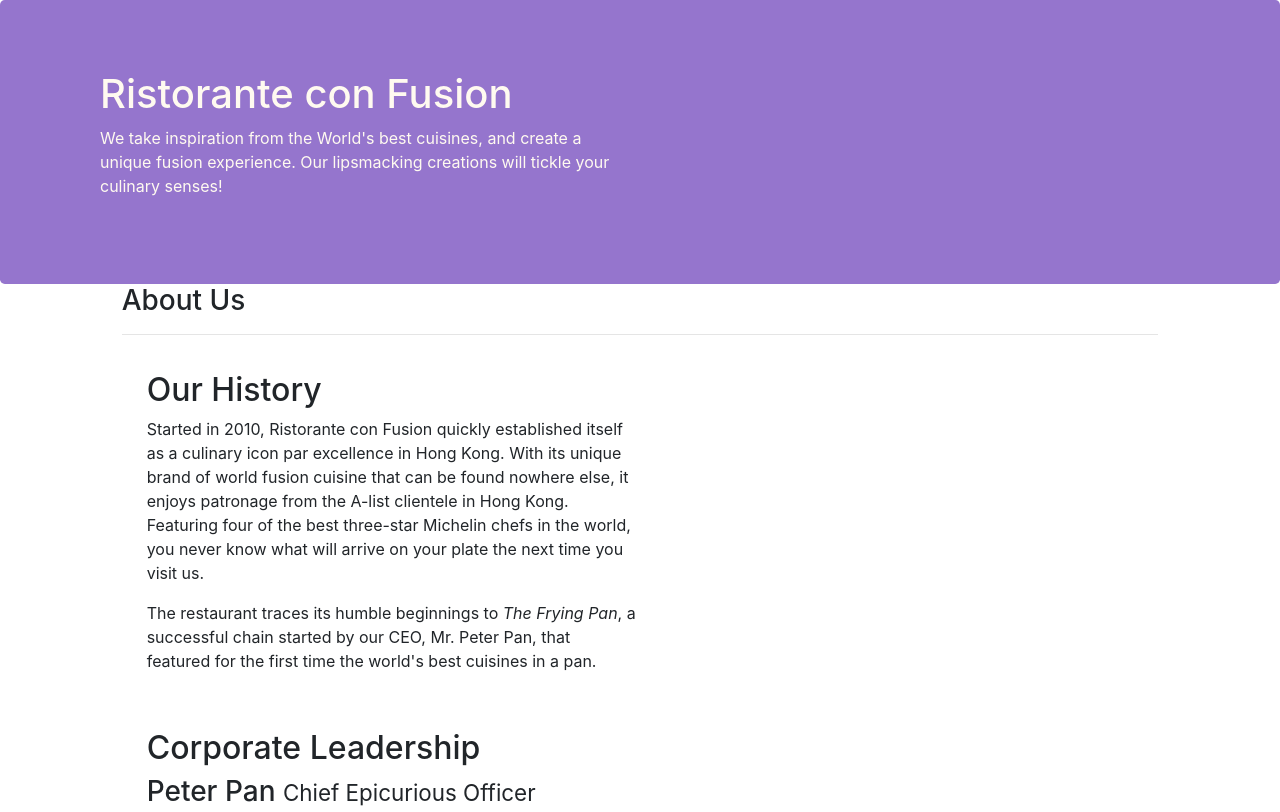
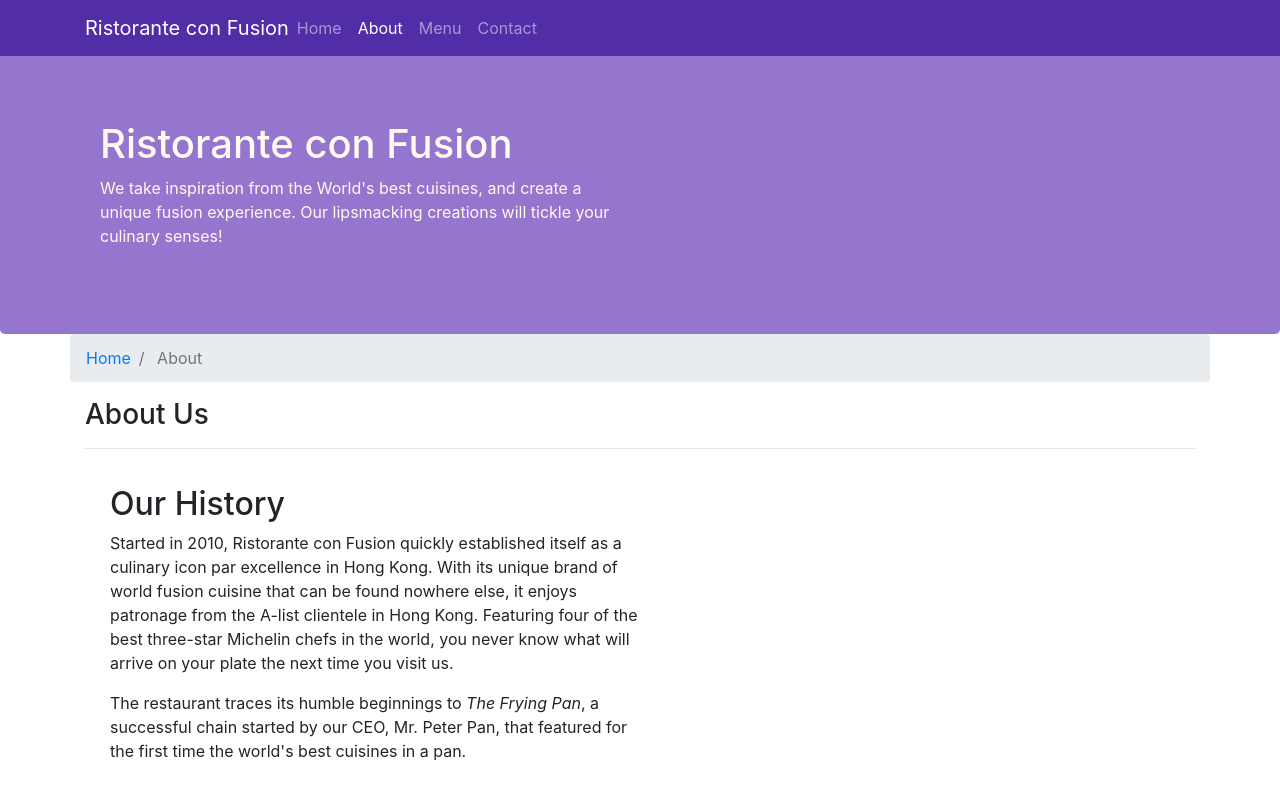
Before and after one commit to lapy113/learning-bootstrap, a website: page aboutus.html in a window 1280 px wide. Shown: the top 812 px of the page. Drawn offline with nearby package versions, Linux system fonts and the light colour scheme.

Commit message:
nav and breadcrumb

```diff
--- a/aboutus.html
+++ b/aboutus.html
@@ -17,6 +17,23 @@
 
 <body>
 
+    <nav class="navbar navbar-dark navbar-expand-sm fixed-top">
+        <div class="container">
+            <button class="navbar-toggler" type="button" data-toggle="collapse" data-target="#Navbar">
+                    <span class="navbar-toggler-icon"></span>
+            </button>
+            <a class="navbar-brand mr-auto" href="/index.html">Ristorante con Fusion</a>
+            <div class="collapse navbar-collapse" id="Navbar">
+                <ul class="navbar-nav mr-auto">
+                    <li class="nav-item"> <a class="nav-link" href="index.html">Home</a> </li>
+                    <li class="nav-item active"> <a class="nav-link" href="aboutus.html">About</a> </li>
+                    <li class="nav-item"> <a class="nav-link" href="#">Menu</a> </li>
+                    <li class="nav-item"> <a class="nav-link" href="#">Contact</a> </li>
+                </ul>
+            </div>
+
+        </div>
+    </nav>
     <header class="jumbotron">
         <div class="container">
             <div class="row row-header">
@@ -30,8 +47,13 @@
         </div>
     </header>
 
-    <div class="container col-sm-10">
+    <div class="container ">
         <div class="row ">
+            <ol class="breadcrumb col-12">
+                <li class="breadcrumb-item"> <a href="/index.html">Home</a> </li>
+                <li class="breadcrumb-item active"> About </li>
+
+            </ol>
             <div class="col-12 ">
                <h3>About Us</h3>
                <hr>
@@ -71,8 +93,8 @@
                 <div class="col-4 offset-1 col-sm-2">
                     <h5>Links</h5>
                     <ul class="list-unstyled">
-                        <li><a href="#">Home</a></li>
-                        <li><a href="#">About</a></li>
+                        <li><a href="index.html">Home</a></li>
+                        <li><a href="aboutus.html">About</a></li>
                         <li><a href="#">Menu</a></li>
                         <li><a href="#">Contact</a></li>
                     </ul>
--- a/css/styles.css
+++ b/css/styles.css
@@ -33,3 +33,12 @@ address {
     padding: 20px 0px 20px 0px;
     margin-left: 10px;
 }
+
+body {
+    padding: 50px 0px 0px 0px;
+    z-index: 0;
+}
+
+.navbar-dark{
+    background-color: #512DA8;
+}
```
Also changed, not shown: index.html (+31 -2 lines).
